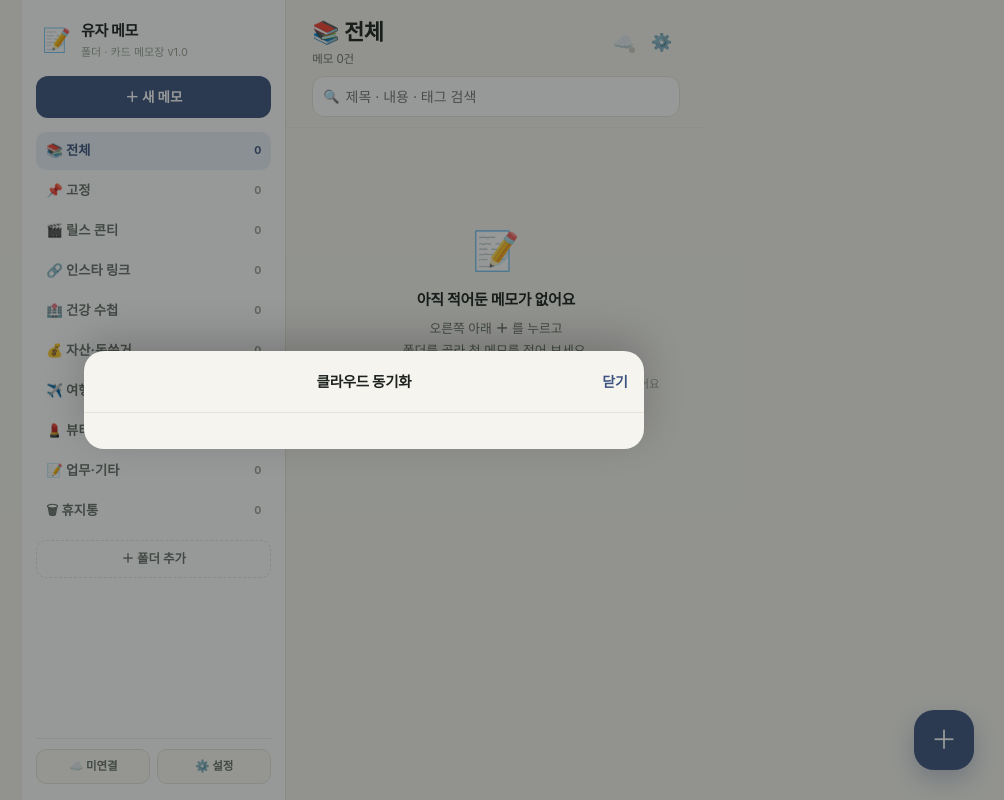
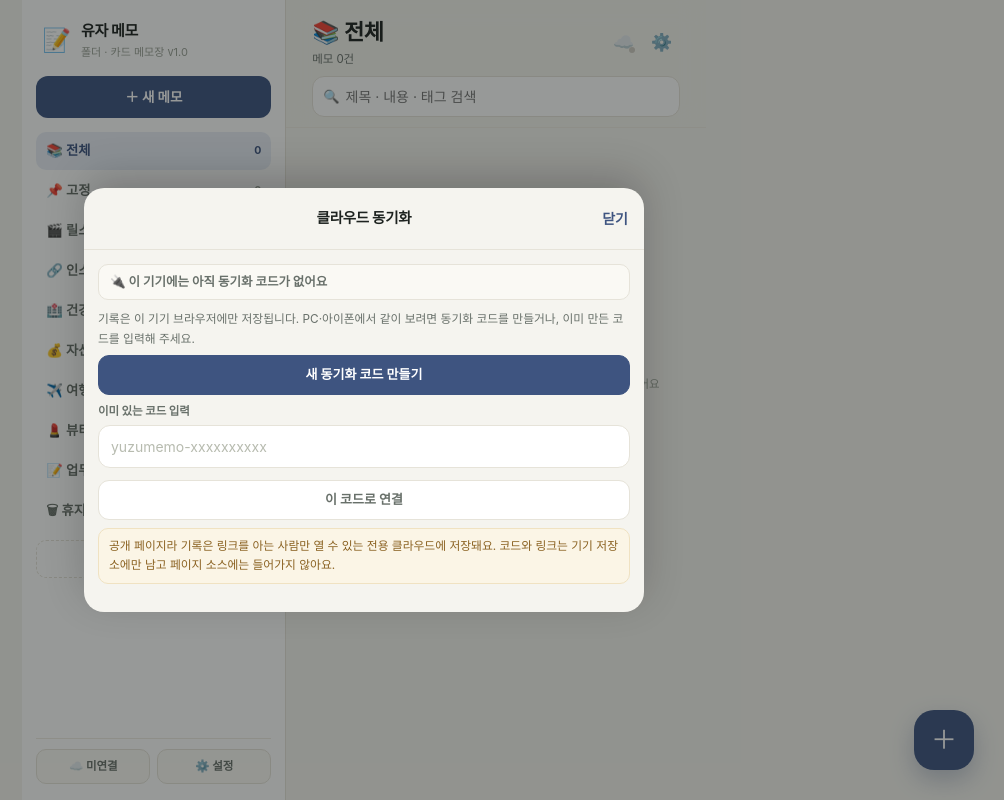
Before and after one commit to bbo00/Yuzu, a plain HTML site: page memo/index.html in a window 1280 px wide. Both pictures are taken after a click on the button "☁️ 미연결". Shown: the whole page, without its empty margins (276-1280 px from the left). Drawn offline with Linux system fonts and the light colour scheme.

Commit message:
memo v1.0.6: 동기화 시트가 빈 채로 열리던 문제 수정(열고 나서 그림)

```diff
--- a/memo/index.html
+++ b/memo/index.html
@@ -1561,7 +1561,7 @@ function renderSyncUI(){
     });
   };
 }
-function openSync(){ renderSyncUI(); openSheet('sheet-sync'); }
+function openSync(){ openSheet('sheet-sync'); renderSyncUI(); }
 function createSyncCode(){
   if(!syncConnected()){ doCreate(); return; }
   askConfirm({title:'새 동기화 코드',message:'이 기기 기록을 새 클라우드에 올려 새 코드를 만들까요?\n지금 코드와는 연결이 끊기고, 기록은 이 기기에 그대로 남아요.',okText:'새 코드'}).then(function(ok){
```
